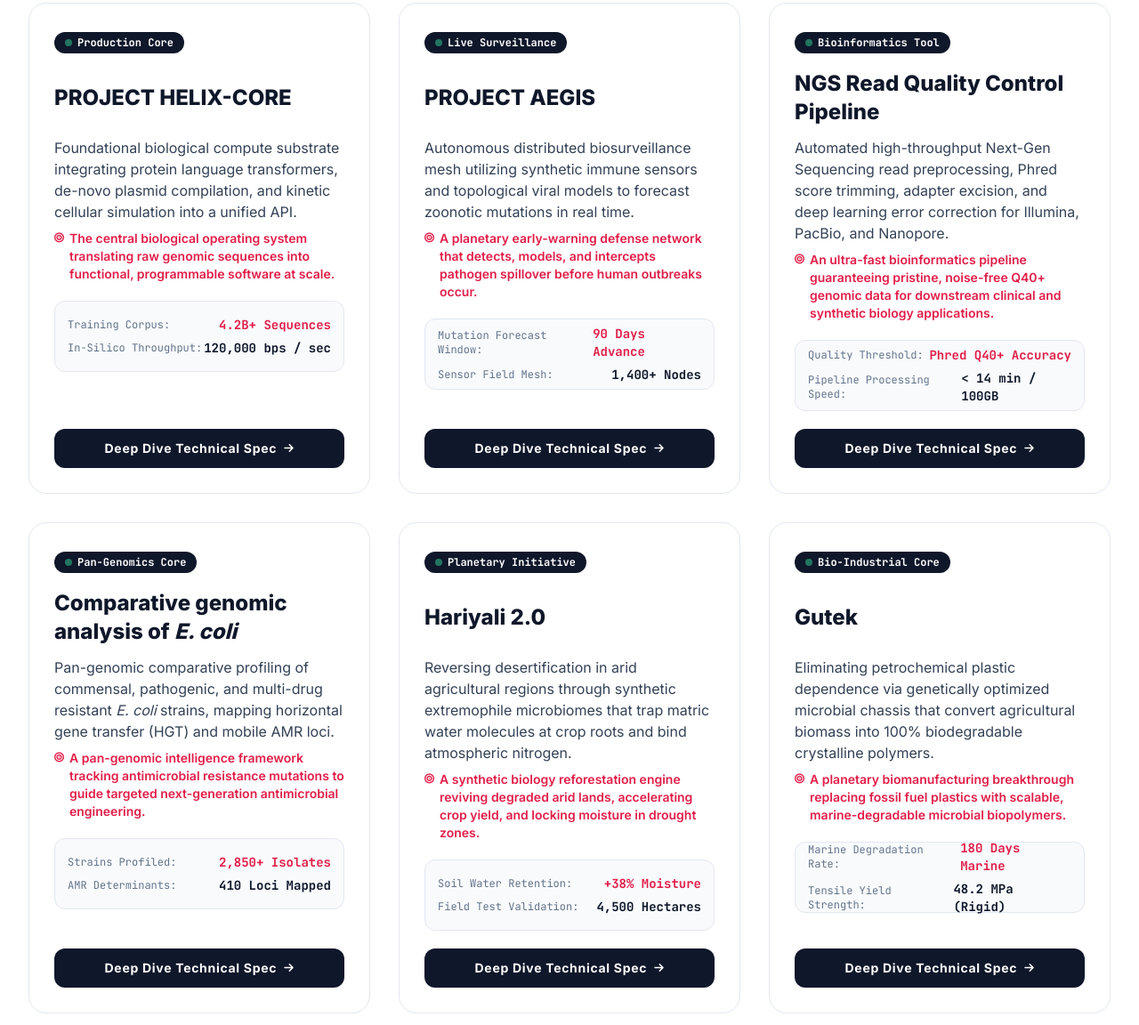
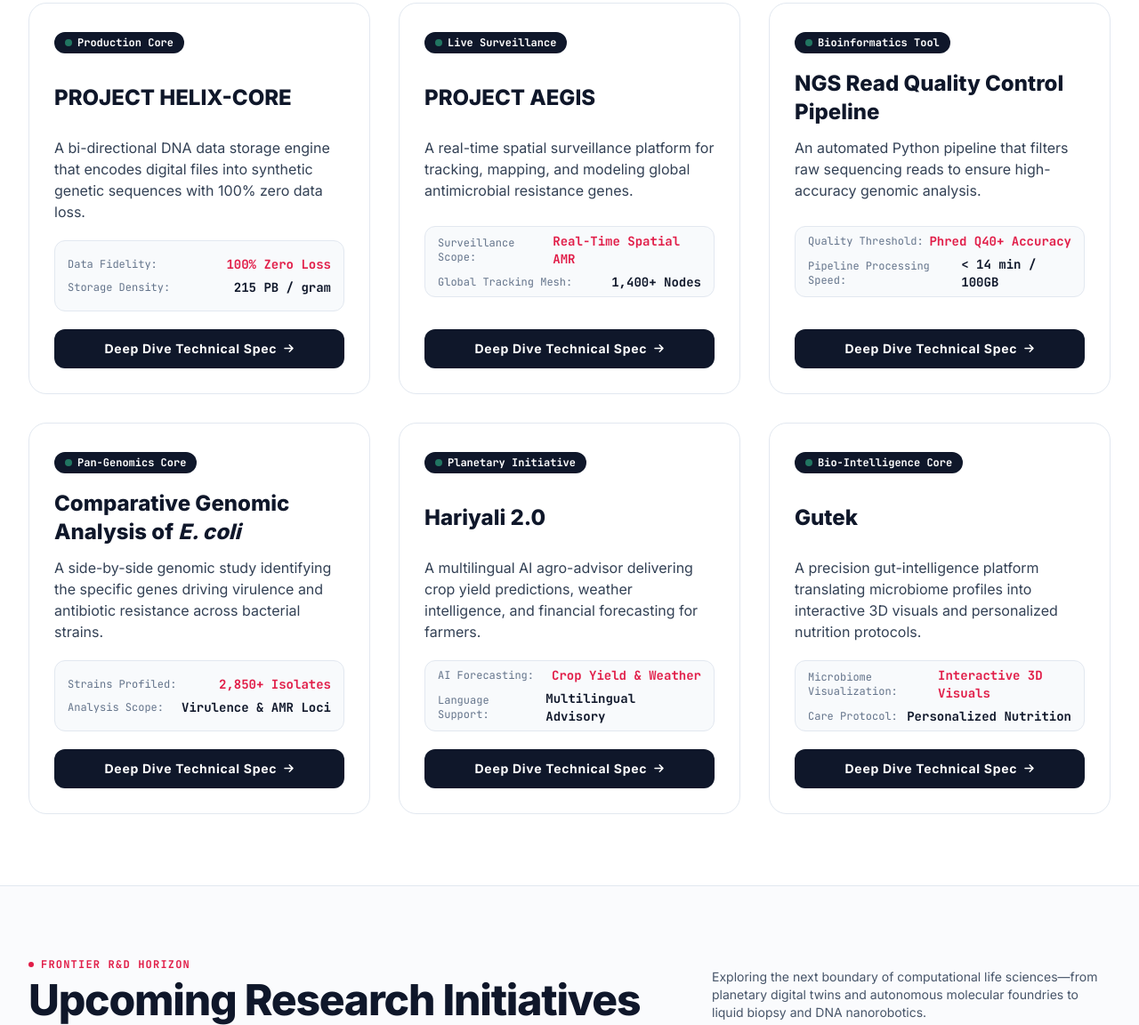
Before and after one commit to kantpunit26/THE-TEN-RINGS-, a plain HTML site: page index.html in a window 1280 px wide. Shown: the part 1986-3138 px from the top of the page at 89% size. Drawn offline with nearby package versions, Linux system fonts and the light colour scheme.

Commit message:
feat: update project section descriptions with exact user-specified project mission statements

```diff
--- a/index.html
+++ b/index.html
@@ -637,9 +637,9 @@
                 <!-- 6 Pipeline Cards with Strict Horizontal Alignment -->
                 <div id="pipeline-cards-grid" class="grid grid-cols-1 md:grid-cols-2 lg:grid-cols-3 gap-6 sm:gap-8 items-stretch">
                     <!-- 1. PROJECT HELIX-CORE -->
-                    <div id="card-helix-core" class="startup-card p-6 sm:p-7 flex flex-col justify-between h-full group" data-category="genomics" data-search="project helix-core foundational bio-compute protein transformer metagenomes fastq">
+                    <div id="card-helix-core" class="startup-card p-6 sm:p-7 flex flex-col justify-between h-full group" data-category="genomics" data-search="project helix-core dna data storage synthetic genetic sequences encoding bi-directional">
                         <div>
-                            <!-- Uniform Badge Row (h-8) -->
+                            <!-- Uniform Badge Row -->
                             <div class="flex items-center justify-between mb-3.5 h-8">
                                 <span class="px-3 py-1 rounded-full bg-slate-900 text-white font-mono text-xs font-bold flex items-center gap-1.5">
                                     <span class="w-2 h-2 rounded-full bg-emerald-400 animate-pulse"></span>
@@ -647,31 +647,27 @@
                                 </span>
                             </div>
 
-                            <!-- Standardized Title Height (h-16) -->
+                            <!-- Standardized Title Height -->
                             <div class="min-h-[4rem] flex items-center mb-3">
                                 <h3 class="font-sans font-extrabold text-xl sm:text-2xl text-slate-900 group-hover:text-brand-coral transition-colors leading-tight">PROJECT HELIX-CORE</h3>
                             </div>
 
-                            <!-- Standardized Description with Dedicated Defining Line -->
-                            <div class="min-h-[6.5rem] mb-5">
+                            <!-- User-Specified Project Description -->
+                            <div class="min-h-[4.5rem] sm:min-h-[5rem] mb-5">
                                 <p class="text-sm sm:text-base text-slate-700 leading-relaxed font-normal">
-                                    Foundational biological compute substrate integrating protein language transformers, de-novo plasmid compilation, and kinetic cellular simulation into a unified API.
-                                </p>
-                                <p class="mt-2 text-xs sm:text-sm font-semibold text-brand-coral flex items-start gap-1.5">
-                                    <i class="fa-solid fa-bullseye text-[11px] mt-1 shrink-0"></i>
-                                    <span>The central biological operating system translating raw genomic sequences into functional, programmable software at scale.</span>
+                                    A bi-directional DNA data storage engine that encodes digital files into synthetic genetic sequences with 100% zero data loss.
                                 </p>
                             </div>
 
                             <!-- Uniform Metric Box -->
                             <div class="p-3.5 rounded-xl bg-slate-50 border border-slate-200 font-mono text-xs space-y-1.5 mb-5 h-20 flex flex-col justify-center">
                                 <div class="flex justify-between items-center">
-                                    <span class="text-slate-500 text-xs">Training Corpus:</span>
-                                    <strong class="text-brand-coral font-bold text-xs sm:text-sm">4.2B+ Sequences</strong>
+                                    <span class="text-slate-500 text-xs">Data Fidelity:</span>
+                                    <strong class="text-brand-coral font-bold text-xs sm:text-sm">100% Zero Loss</strong>
                                 </div>
                                 <div class="flex justify-between items-center">
-                                    <span class="text-slate-500 text-xs">In-Silico Throughput:</span>
-                                    <strong class="text-slate-900 font-bold text-xs sm:text-sm">120,000 bps / sec</strong>
+                                    <span class="text-slate-500 text-xs">Storage Density:</span>
+                                    <strong class="text-slate-900 font-bold text-xs sm:text-sm">215 PB / gram</strong>
                                 </div>
                             </div>
                         </div>
@@ -684,9 +680,9 @@
                     </div>
 
                     <!-- 2. PROJECT AEGIS -->
-                    <div id="card-aegis" class="startup-card p-6 sm:p-7 flex flex-col justify-between h-full group" data-category="genomics" data-search="project aegis viral biosurveillance pandemic defense topology rna">
+                    <div id="card-aegis" class="startup-card p-6 sm:p-7 flex flex-col justify-between h-full group" data-category="genomics" data-search="project aegis spatial surveillance tracking mapping amr antimicrobial resistance genes">
                         <div>
-                            <!-- Uniform Badge Row (h-8) -->
+                            <!-- Uniform Badge Row -->
                             <div class="flex items-center justify-between mb-3.5 h-8">
                                 <span class="px-3 py-1 rounded-full bg-slate-900 text-white font-mono text-xs font-bold flex items-center gap-1.5">
                                     <span class="w-2 h-2 rounded-full bg-emerald-400 animate-pulse"></span>
@@ -699,25 +695,21 @@
                                 <h3 class="font-sans font-extrabold text-xl sm:text-2xl text-slate-900 group-hover:text-brand-coral transition-colors leading-tight">PROJECT AEGIS</h3>
                             </div>
 
-                            <!-- Standardized Description with Dedicated Defining Line -->
-                            <div class="min-h-[6.5rem] mb-5">
+                            <!-- User-Specified Project Description -->
+                            <div class="min-h-[4.5rem] sm:min-h-[5rem] mb-5">
                                 <p class="text-sm sm:text-base text-slate-700 leading-relaxed font-normal">
-                                    Autonomous distributed biosurveillance mesh utilizing synthetic immune sensors and topological viral models to forecast zoonotic mutations in real time.
-                                </p>
-                                <p class="mt-2 text-xs sm:text-sm font-semibold text-brand-coral flex items-start gap-1.5">
-                                    <i class="fa-solid fa-bullseye text-[11px] mt-1 shrink-0"></i>
-                                    <span>A planetary early-warning defense network that detects, models, and intercepts pathogen spillover before human outbreaks occur.</span>
+                                    A real-time spatial surveillance platform for tracking, mapping, and modeling global antimicrobial resistance genes.
                                 </p>
                             </div>
 
                             <!-- Uniform Metric Box -->
                             <div class="p-3.5 rounded-xl bg-slate-50 border border-slate-200 font-mono text-xs space-y-1.5 mb-5 h-20 flex flex-col justify-center">
                                 <div class="flex justify-between items-center">
-                                    <span class="text-slate-500 text-xs">Mutation Forecast Window:</span>
-                                    <strong class="text-brand-coral font-bold text-xs sm:text-sm">90 Days Advance</strong>
+                                    <span class="text-slate-500 text-xs">Surveillance Scope:</span>
+                                    <strong class="text-brand-coral font-bold text-xs sm:text-sm">Real-Time Spatial AMR</strong>
                                 </div>
                                 <div class="flex justify-between items-center">
-                                    <span class="text-slate-500 text-xs">Sensor Field Mesh:</span>
+                                    <span class="text-slate-500 text-xs">Global Tracking Mesh:</span>
                                     <strong class="text-slate-900 font-bold text-xs sm:text-sm">1,400+ Nodes</strong>
                                 </div>
                             </div>
@@ -731,9 +723,9 @@
                     </div>
 
                     <!-- 3. NGS Read Quality Control Pipeline -->
-                    <div id="card-ngs-qc" class="startup-card p-6 sm:p-7 flex flex-col justify-between h-full group" data-category="genomics" data-search="ngs read quality control pipeline fastq phred trimming error correction illumina pacbio nanopore">
+                    <div id="card-ngs-qc" class="startup-card p-6 sm:p-7 flex flex-col justify-between h-full group" data-category="genomics" data-search="ngs read quality control pipeline automated python sequencing reads high-accuracy genomic analysis">
                         <div>
-                            <!-- Uniform Badge Row (h-8) -->
+                            <!-- Uniform Badge Row -->
                             <div class="flex items-center justify-between mb-3.5 h-8">
                                 <span class="px-3 py-1 rounded-full bg-slate-900 text-white font-mono text-xs font-bold flex items-center gap-1.5">
                                     <span class="w-2 h-2 rounded-full bg-emerald-400 animate-pulse"></span>
@@ -746,14 +738,10 @@
                                 <h3 class="font-sans font-extrabold text-xl sm:text-2xl text-slate-900 group-hover:text-brand-coral transition-colors leading-tight">NGS Read Quality Control Pipeline</h3>
                             </div>
 
-                            <!-- Standardized Description with Dedicated Defining Line -->
-                            <div class="min-h-[6.5rem] mb-5">
+                            <!-- User-Specified Project Description -->
+                            <div class="min-h-[4.5rem] sm:min-h-[5rem] mb-5">
                                 <p class="text-sm sm:text-base text-slate-700 leading-relaxed font-normal">
-                                    Automated high-throughput Next-Gen Sequencing read preprocessing, Phred score trimming, adapter excision, and deep learning error correction for Illumina, PacBio, and Nanopore.
-                                </p>
-                                <p class="mt-2 text-xs sm:text-sm font-semibold text-brand-coral flex items-start gap-1.5">
-                                    <i class="fa-solid fa-bullseye text-[11px] mt-1 shrink-0"></i>
-                                    <span>An ultra-fast bioinformatics pipeline guaranteeing pristine, noise-free Q40+ genomic data for downstream clinical and synthetic biology applications.</span>
+                                    An automated Python pipeline that filters raw sequencing reads to ensure high-accuracy genomic analysis.
                                 </p>
                             </div>
 
@@ -778,9 +766,9 @@
                     </div>
 
                     <!-- 4. Comparative genomic analysis of Escherichia coli -->
-                    <div id="card-ecoli-analysis" class="startup-card p-6 sm:p-7 flex flex-col justify-between h-full group" data-category="genomics" data-search="comparative genomic analysis of escherichia coli pan-genome amr virulence hgt">
+                    <div id="card-ecoli-analysis" class="startup-card p-6 sm:p-7 flex flex-col justify-between h-full group" data-category="genomics" data-search="comparative genomic analysis of escherichia coli pan-genome amr virulence antibiotic resistance bacterial strains">
                         <div>
-                            <!-- Uniform Badge Row (h-8) -->
+                            <!-- Uniform Badge Row -->
                             <div class="flex items-center justify-between mb-3.5 h-8">
                                 <span class="px-3 py-1 rounded-full bg-slate-900 text-white font-mono text-xs font-bold flex items-center gap-1.5">
                                     <span class="w-2 h-2 rounded-full bg-emerald-400 animate-pulse"></span>
@@ -790,17 +778,13 @@
 
                             <!-- Standardized Title Height -->
                             <div class="min-h-[4rem] flex items-center mb-3">
-                                <h3 class="font-sans font-extrabold text-xl sm:text-2xl text-slate-900 group-hover:text-brand-coral transition-colors leading-tight">Comparative genomic analysis of <em>E. coli</em></h3>
-                            </div>
-
-                            <!-- Standardized Description with Dedicated Defining Line -->
-                            <div class="min-h-[6.5rem] mb-5">
+                                <h3 class="font-sans font-extrabold text-xl sm:text-2xl text-slate-900 group-hover:text-brand-coral transition-colors leading-tight">Comparative Genomic Analysis of <em>E. coli</em></h3>
+                            </div>
+
+                            <!-- User-Specified Project Description -->
+                            <div class="min-h-[4.5rem] sm:min-h-[5rem] mb-5">
                                 <p class="text-sm sm:text-base text-slate-700 leading-relaxed font-normal">
-                                    Pan-genomic comparative profiling of commensal, pathogenic, and multi-drug resistant <em>E. coli</em> strains, mapping horizontal gene transfer (HGT) and mobile AMR loci.
-                                </p>
-                                <p class="mt-2 text-xs sm:text-sm font-semibold text-brand-coral flex items-start gap-1.5">
-                                    <i class="fa-solid fa-bullseye text-[11px] mt-1 shrink-0"></i>
-                                    <span>A pan-genomic intelligence framework tracking antimicrobial resistance mutations to guide targeted next-generation antimicrobial engineering.</span>
+                                    A side-by-side genomic study identifying the specific genes driving virulence and antibiotic resistance across bacterial strains.
                                 </p>
                             </div>
 
@@ -811,8 +795,8 @@
                                     <strong class="text-brand-coral font-bold text-xs sm:text-sm">2,850+ Isolates</strong>
                                 </div>
                                 <div class="flex justify-between items-center">
-                                    <span class="text-slate-500 text-xs">AMR Determinants:</span>
-                                    <strong class="text-slate-900 font-bold text-xs sm:text-sm">410 Loci Mapped</strong>
+                                    <span class="text-slate-500 text-xs">Analysis Scope:</span>
+                                    <strong class="text-slate-900 font-bold text-xs sm:text-sm">Virulence &amp; AMR Loci</strong>
                                 </div>
                             </div>
                         </div>
@@ -825,9 +809,9 @@
                     </div>
 
                     <!-- 5. Hariyali 2.0 -->
-                    <div id="card-hariyali" class="startup-card p-6 sm:p-7 flex flex-col justify-between h-full group" data-category="planetary" data-search="hariyali 2.0 agro-genomics rhizosphere soil restoration desertification drought">
+                    <div id="card-hariyali" class="startup-card p-6 sm:p-7 flex flex-col justify-between h-full group" data-category="planetary" data-search="hariyali 2.0 multilingual ai agro-advisor crop yield predictions weather intelligence financial forecasting farmers">
                         <div>
-                            <!-- Uniform Badge Row (h-8) -->
+                            <!-- Uniform Badge Row -->
                             <div class="flex items-center justify-between mb-3.5 h-8">
                                 <span class="px-3 py-1 rounded-full bg-slate-900 text-white font-mono text-xs font-bold flex items-center gap-1.5">
                                     <span class="w-2 h-2 rounded-full bg-emerald-400 animate-pulse"></span>
@@ -840,26 +824,22 @@
                                 <h3 class="font-sans font-extrabold text-xl sm:text-2xl text-slate-900 group-hover:text-brand-coral transition-colors leading-tight">Hariyali 2.0</h3>
                             </div>
 
-                            <!-- Standardized Description with Dedicated Defining Line -->
-                            <div class="min-h-[6.5rem] mb-5">
+                            <!-- User-Specified Project Description -->
+                            <div class="min-h-[4.5rem] sm:min-h-[5rem] mb-5">
                                 <p class="text-sm sm:text-base text-slate-700 leading-relaxed font-normal">
-                                    Reversing desertification in arid agricultural regions through synthetic extremophile microbiomes that trap matric water molecules at crop roots and bind atmospheric nitrogen.
-                                </p>
-                                <p class="mt-2 text-xs sm:text-sm font-semibold text-brand-coral flex items-start gap-1.5">
-                                    <i class="fa-solid fa-bullseye text-[11px] mt-1 shrink-0"></i>
-                                    <span>A synthetic biology reforestation engine reviving degraded arid lands, accelerating crop yield, and locking moisture in drought zones.</span>
+                                    A multilingual AI agro-advisor delivering crop yield predictions, weather intelligence, and financial forecasting for farmers.
                                 </p>
                             </div>
 
                             <!-- Uniform Metric Box -->
                             <div class="p-3.5 rounded-xl bg-slate-50 border border-slate-200 font-mono text-xs space-y-1.5 mb-5 h-20 flex flex-col justify-center">
                                 <div class="flex justify-between items-center">
-                                    <span class="text-slate-500 text-xs">Soil Water Retention:</span>
-                                    <strong class="text-brand-coral font-bold text-xs sm:text-sm">+38% Moisture</strong>
+                                    <span class="text-slate-500 text-xs">AI Forecasting:</span>
+                                    <strong class="text-brand-coral font-bold text-xs sm:text-sm">Crop Yield &amp; Weather</strong>
                                 </div>
                                 <div class="flex justify-between items-center">
-                                    <span class="text-slate-500 text-xs">Field Test Validation:</span>
-                                    <strong class="text-slate-900 font-bold text-xs sm:text-sm">4,500 Hectares</strong>
+                                    <span class="text-slate-500 text-xs">Language Support:</span>
+                                    <strong class="text-slate-900 font-bold text-xs sm:text-sm">Multilingual Advisory</strong>
                                 </div>
                             </div>
                         </div>
@@ -872,13 +852,13 @@
                     </div>
 
                     <!-- 6. Gutek -->
-                    <div id="card-gutek" class="startup-card p-6 sm:p-7 flex flex-col justify-between h-full group" data-category="planetary" data-search="gutek biodegradable biopolymer chitin bacterial cellulose circular bioeconomy">
+                    <div id="card-gutek" class="startup-card p-6 sm:p-7 flex flex-col justify-between h-full group" data-category="planetary" data-search="gutek precision gut-intelligence platform microbiome profiles interactive 3d visuals personalized nutrition protocols">
                         <div>
-                            <!-- Uniform Badge Row (h-8) -->
+                            <!-- Uniform Badge Row -->
                             <div class="flex items-center justify-between mb-3.5 h-8">
                                 <span class="px-3 py-1 rounded-full bg-slate-900 text-white font-mono text-xs font-bold flex items-center gap-1.5">
                                     <span class="w-2 h-2 rounded-full bg-emerald-400 animate-pulse"></span>
-                                    <span>Bio-Industrial Core</span>
+                                    <span>Bio-Intelligence Core</span>
                                 </span>
                             </div>
 
@@ -887,26 +867,22 @@
                                 <h3 class="font-sans font-extrabold text-xl sm:text-2xl text-slate-900 group-hover:text-brand-coral transition-colors leading-tight">Gutek</h3>
                             </div>
 
-                            <!-- Standardized Description with Dedicated Defining Line -->
-                            <div class="min-h-[6.5rem] mb-5">
+                            <!-- User-Specified Project Description -->
+                            <div class="min-h-[4.5rem] sm:min-h-[5rem] mb-5">
                                 <p class="text-sm sm:text-base text-slate-700 leading-relaxed font-normal">
-                                    Eliminating petrochemical plastic dependence via genetically optimized microbial chassis that convert agricultural biomass into 100% biodegradable crystalline polymers.
-                                </p>
-                                <p class="mt-2 text-xs sm:text-sm font-semibold text-brand-coral flex items-start gap-1.5">
-                                    <i class="fa-solid fa-bullseye text-[11px] mt-1 shrink-0"></i>
-                                    <span>A planetary biomanufacturing breakthrough replacing fossil fuel plastics with scalable, marine-degradable microbial biopolymers.</span>
+                                    A precision gut-intelligence platform translating microbiome profiles into interactive 3D visuals and personalized nutrition protocols.
                                 </p>
                             </div>
 
                             <!-- Uniform Metric Box -->
                             <div class="p-3.5 rounded-xl bg-slate-50 border border-slate-200 font-mono text-xs space-y-1.5 mb-5 h-20 flex flex-col justify-center">
                                 <div class="flex justify-between items-center">
-                                    <span class="text-slate-500 text-xs">Marine Degradation Rate:</span>
-                                    <strong class="text-brand-coral font-bold text-xs sm:text-sm">180 Days Marine</strong>
+                                    <span class="text-slate-500 text-xs">Microbiome Visualization:</span>
+                                    <strong class="text-brand-coral font-bold text-xs sm:text-sm">Interactive 3D Visuals</strong>
                                 </div>
                                 <div class="flex justify-between items-center">
-                                    <span class="text-slate-500 text-xs">Tensile Yield Strength:</span>
-                                    <strong class="text-slate-900 font-bold text-xs sm:text-sm">48.2 MPa (Rigid)</strong>
+                                    <span class="text-slate-500 text-xs">Care Protocol:</span>
+                                    <strong class="text-slate-900 font-bold text-xs sm:text-sm">Personalized Nutrition</strong>
                                 </div>
                             </div>
                         </div>
@@ -1873,7 +1849,7 @@
                         overview: `
                             <div class="space-y-4">
                                 <h4 class="text-slate-900 font-display font-bold text-base">Executive Directive</h4>
-                                <p class="leading-relaxed">PROJECT HELIX-CORE is the foundational bio-computation operating system powering all Ten Rings research domains. It unifies protein structural transformer models, metabolic flux balance solvers, and de-novo DNA sequence assemblers into a programmable REST/gRPC API for life science researchers.</p>
+                                <p class="leading-relaxed">PROJECT HELIX-CORE is a bi-directional DNA data storage engine that encodes digital files into synthetic genetic sequences with 100% zero data loss.</p>
                                 <div class="grid grid-cols-1 sm:grid-cols-3 gap-4 pt-4">
                                     <div class="p-4 rounded-xl bg-slate-50 border border-slate-200">
                                         <div class="text-xs font-mono text-slate-500 uppercase font-bold">Sequence Corpus</div>
@@ -1979,7 +1955,7 @@
                         overview: `
                             <div class="space-y-4">
                                 <h4 class="text-slate-900 font-display font-bold text-base">Executive Directive</h4>
-                                <p class="leading-relaxed">An automated, production-grade Next-Generation Sequencing (NGS) quality control and error-correction suite engineered for ultra-deep genomic sequencing. Automatically flags low-complexity reads, removes synthetic adapter contamination, and performs k-mer spectral base-calling normalization.</p>
+                                <p class="leading-relaxed">NGS Read Quality Control Pipeline is an automated Python pipeline that filters raw sequencing reads to ensure high-accuracy genomic analysis.</p>
                                 <div class="grid grid-cols-1 sm:grid-cols-3 gap-4 pt-4">
                                     <div class="p-4 rounded-xl bg-slate-50 border border-slate-200">
                                         <div class="text-xs font-mono text-slate-500 uppercase font-bold">Throughput</div>
```
